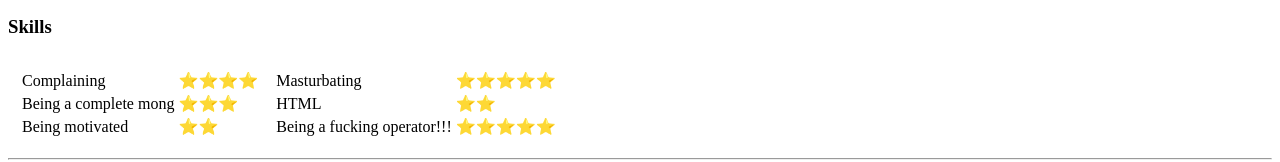
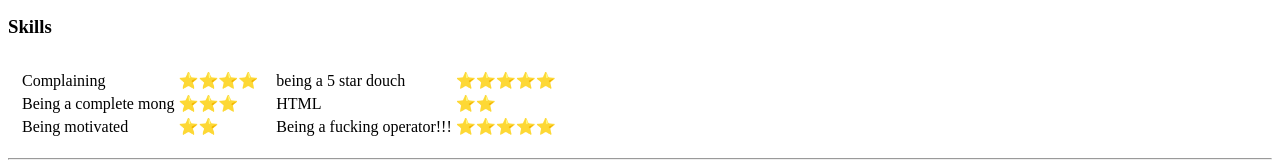
Before and after one commit to big-dasher/learning_HTML, a plain HTML site: page index.html in a window 1280 px wide. Shown: the part 603-765 px from the top of the page. Drawn offline with Linux system fonts and the light colour scheme.

Commit message:
Update index.html

```diff
--- a/index.html
+++ b/index.html
@@ -86,7 +86,7 @@
     <td>
       <table>
         <tr>
-       <td>Masturbating</td>
+       <td>being a 5 star douch</td>
        <td>⭐⭐⭐⭐⭐</td>
       </tr>
       <tr>
```
